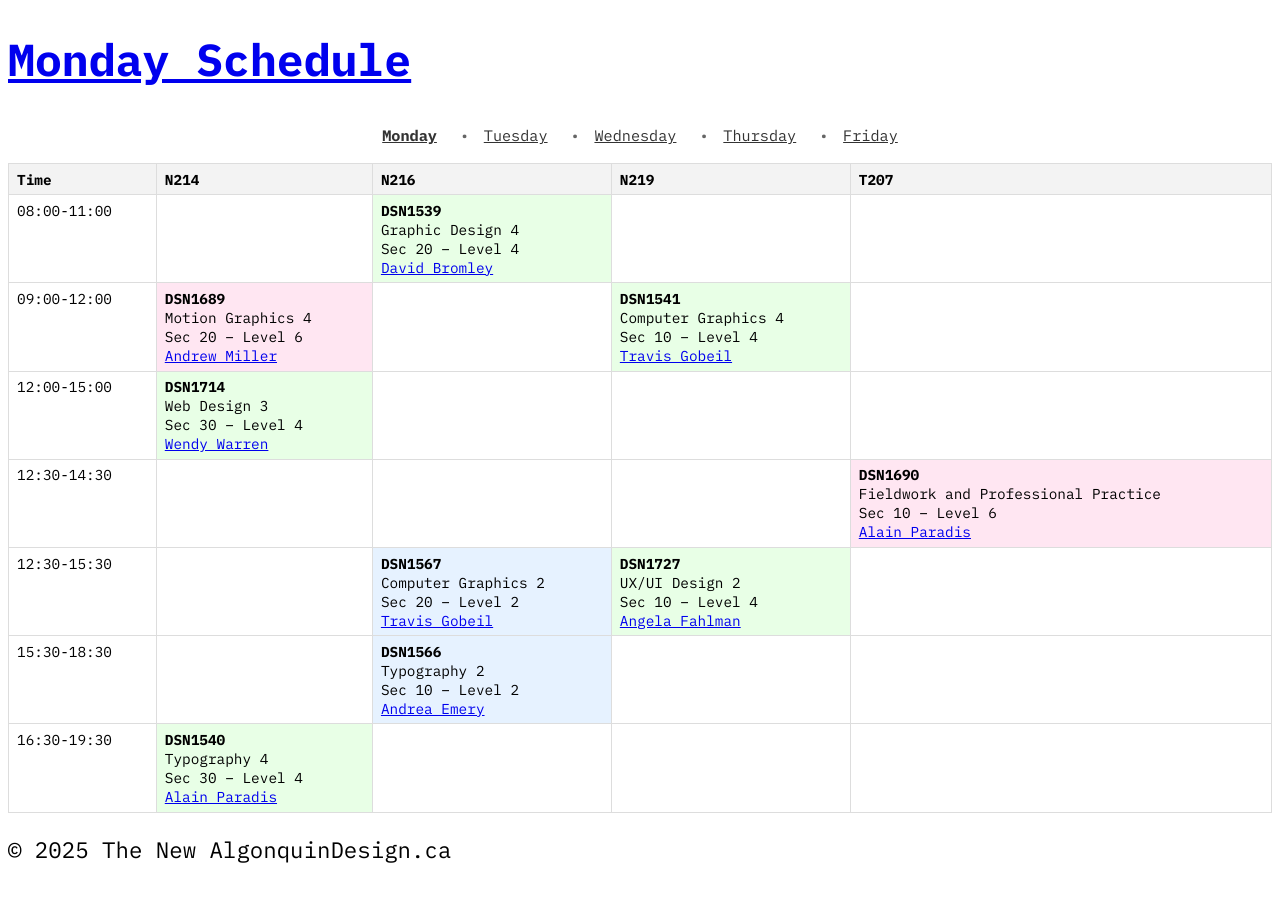
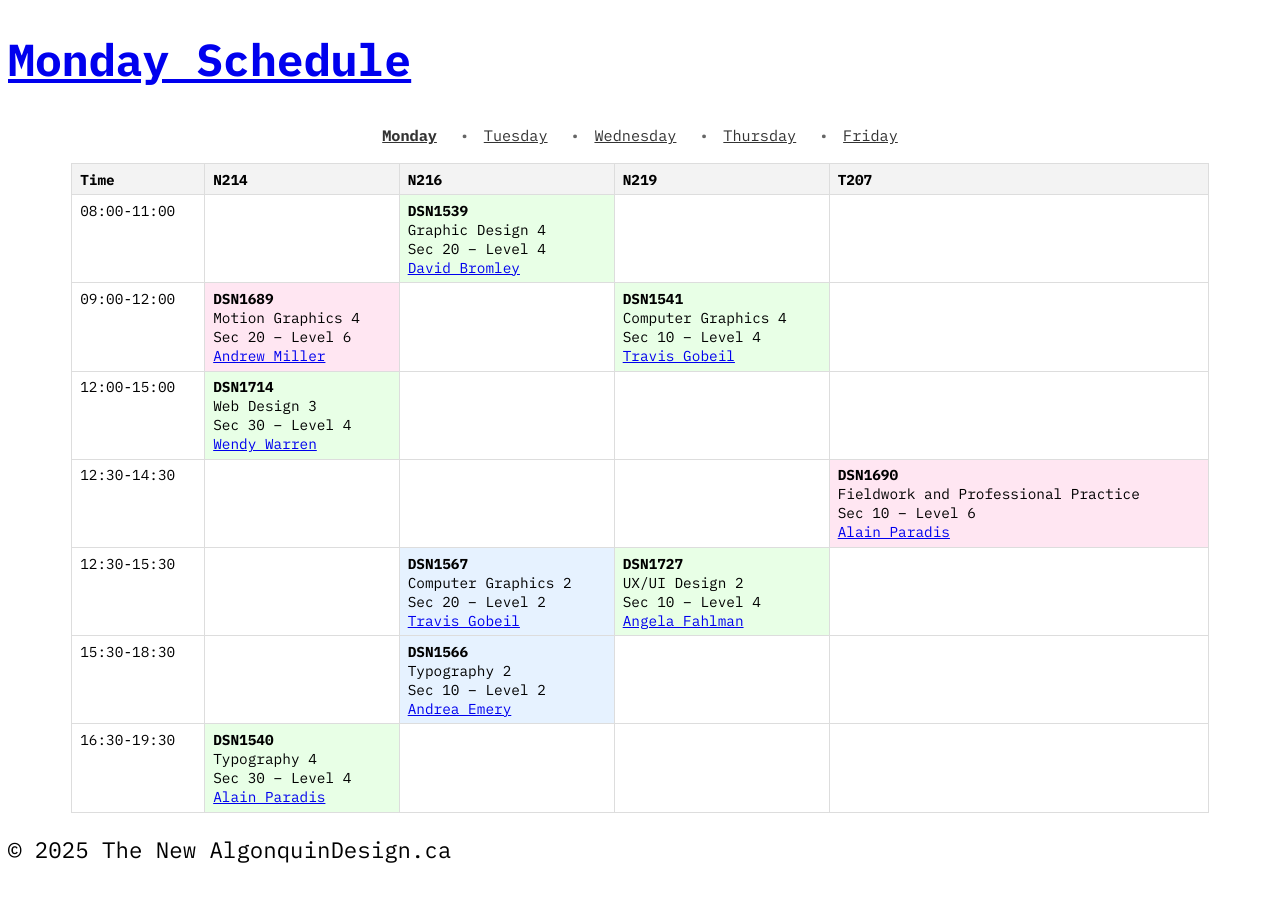
Before and after one commit to AlainParadis/ad, a Jekyll site: the page built from schedule/index.md, in a window 1280 px wide. Built offline with Jekyll 4.4.1, drawn with Linux system fonts in a browser that asks for light colours.

Commit message:
center table

```diff
--- a/css/schedule.css
+++ b/css/schedule.css
@@ -8,9 +8,10 @@ body
   padding: 0;
 }
 .schedule-table {
-  width: 100%;
+  width: 90%;
   border-collapse: collapse;
   font-size: 0.9rem;
+  margin: 0 auto 0 auto;
 }
 
 .schedule-table th,
```
